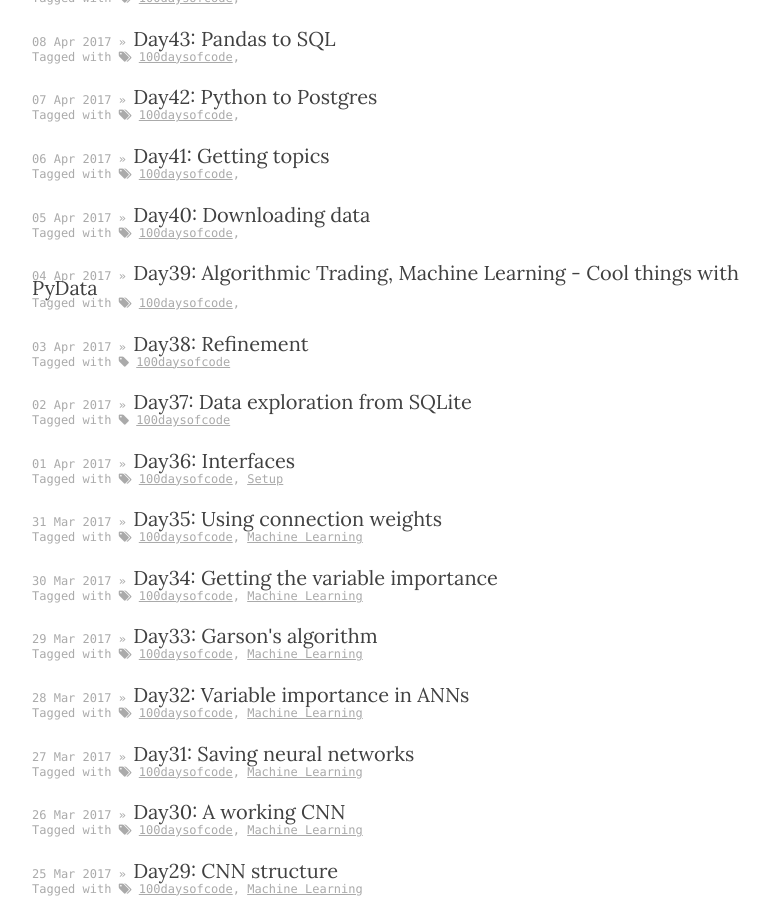
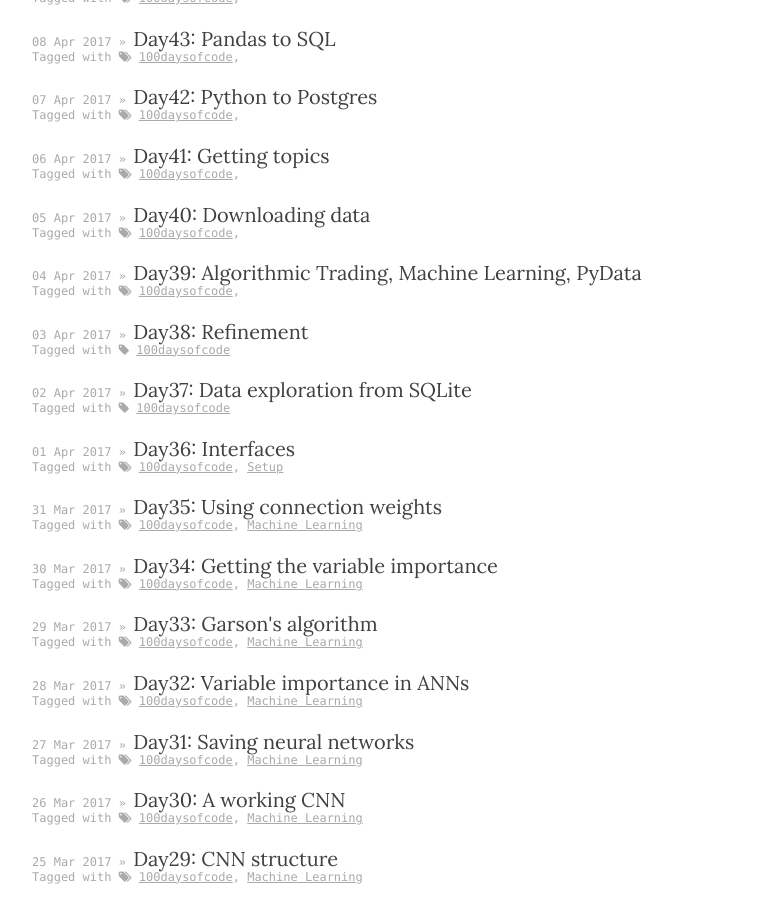
Before and after one commit to csiu/blog, a Jekyll site: the page built from archives.md, in a window 1280 px wide and 900 px high, scrolled down 490 px. Shown: the whole window, without its empty margins (273-1043 px from the left). Built offline with Jekyll 4.4.1, drawn with Linux system fonts in a browser that asks for light colours; nearby versions of some CDN libraries.

Commit message:
shorten title

```diff
--- a/_posts/2017_100daysofcode/2017-04-04-day39.md
+++ b/_posts/2017_100daysofcode/2017-04-04-day39.md
@@ -2,7 +2,7 @@
 layout: post
 author: csiu
 date: 2017-04-04
-title: "Day39: Algorithmic Trading, Machine Learning - Cool things with PyData"
+title: "Day39: Algorithmic Trading, Machine Learning, PyData"
 categories: update
 tags:
   - 100daysofcode
```
